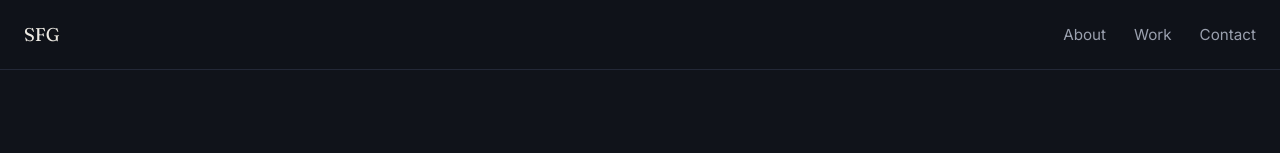
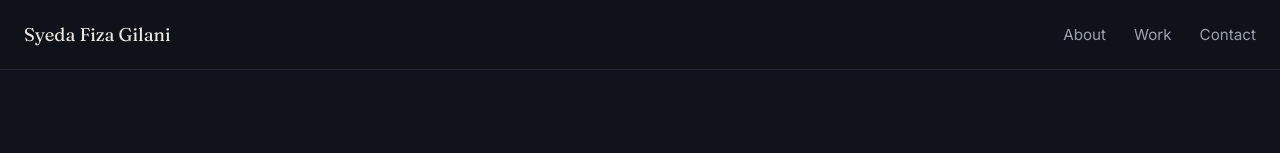
Before and after one commit to Syeda-Fiza-Gilani/Portfolio-React, a React (Vite) app: page / in a window 1280 px wide. Shown: the top 153 px of the page. Built offline with nearby package versions, Linux system fonts and the light colour scheme.

Commit message:
Update Nav component header name

```diff
--- a/src/components/Nav.jsx
+++ b/src/components/Nav.jsx
@@ -1,7 +1,7 @@
 export default function Nav() {
   return (
     <header className="nav" id="top">
-      <a href="#top" className="nav__mark">SFG</a>
+      <a href="#top" className="nav__mark">Syeda Fiza Gilani</a>
       <nav className="nav__links">
         <a href="#about">About</a>
         <a href="#work">Work</a>
```
